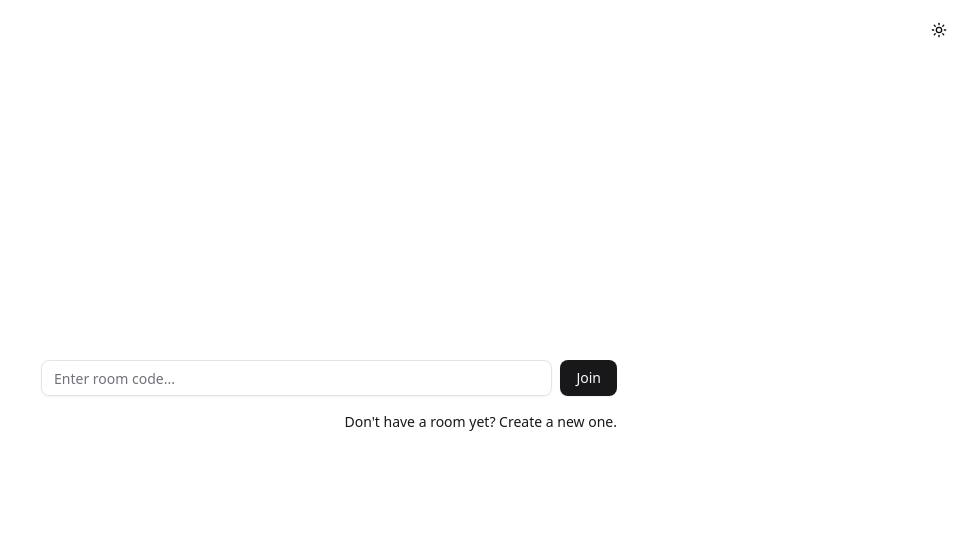
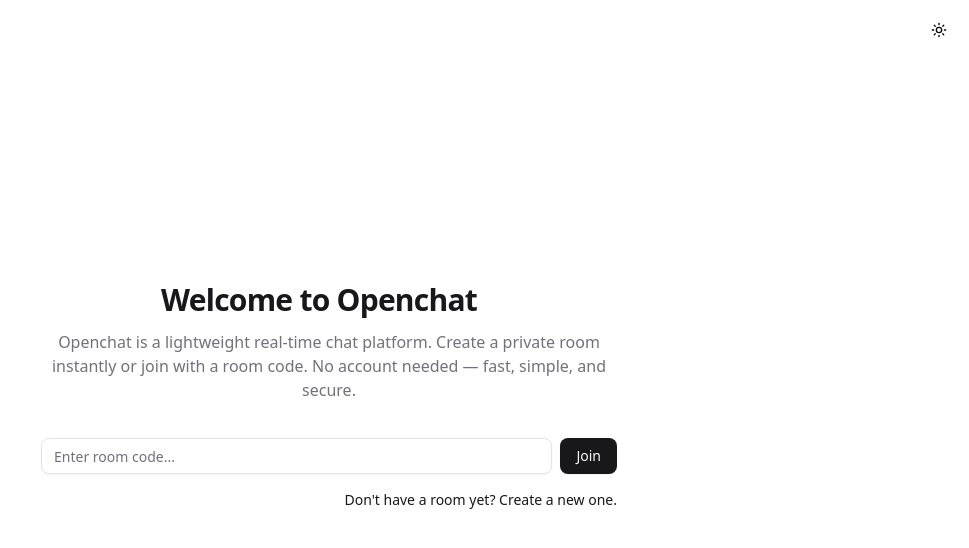
Before and after one commit to Ch3323/Openchat, a Next.js app: page / in a window 1280 px wide. Shown: the top 548 px of the page, without its empty margins (311-1280 px from the left). Built offline with nearby package versions, Linux system fonts and the light colour scheme.

Commit message:
Adding texts

```diff
--- a/package.json
+++ b/package.json
@@ -18,6 +18,7 @@
     "axios": "^1.11.0",
     "class-variance-authority": "^0.7.1",
     "clsx": "^2.1.1",
+    "gsap": "^3.13.0",
     "lucide-react": "^0.541.0",
     "next": "15.5.0",
     "next-themes": "^0.4.6",
--- a/src/app/page.tsx
+++ b/src/app/page.tsx
@@ -6,6 +6,8 @@ import JoinRoomForm from '@/components/home/joinroom';
 import { Button } from '@/components/ui/button';
 import { toast } from 'sonner';
 import { useRouter } from 'next/navigation';
+import TextType from '@/components/reactBits/texttype';
+import AnimatedContent from '@/components/reactBits/animatedContent';
 
 function Home() {
   const router = useRouter();
@@ -28,6 +30,34 @@ function Home() {
   return (
     <div className="container mx-auto flex justify-center items-center h-dvh">
       <div className="flex flex-col justify-center items-center gap-2 w-full max-w-xs px-5 sm:px-0 sm:max-w-xl">
+        <div className="mb-7">
+          <TextType
+            text={'Welcome to Openchat'}
+            typingSpeed={75}
+            pauseDuration={1500}
+            showCursor={true}
+            cursorCharacter="|"
+            className="text-2xl text-center sm:text-3xl font-bold mb-3 w-full text-primary"
+            textColors={['text-primary']}
+          />
+
+          <AnimatedContent
+            distance={20}
+            direction="vertical"
+            reverse={false}
+            duration={0.8}
+            initialOpacity={0}
+            animateOpacity
+            scale={1}
+            threshold={0.1}
+            delay={0}
+          >
+            <p className="text-sm text-center sm:text-base text-muted-foreground">
+              Openchat is a lightweight real-time chat platform. Create a private room instantly or
+              join with a room code. No account needed — fast, simple, and secure.
+            </p>
+          </AnimatedContent>
+        </div>
         <JoinRoomForm />
         <Button
           onClick={handleCreate}
--- /dev/null
+++ b/src/components/reactBits/animatedContent.tsx
@@ -0,0 +1,89 @@
+import React, { useRef, useEffect, ReactNode } from 'react';
+import { gsap } from 'gsap';
+import { ScrollTrigger } from 'gsap/ScrollTrigger';
+
+gsap.registerPlugin(ScrollTrigger);
+
+interface AnimatedContentProps {
+  children: ReactNode;
+  distance?: number;
+  direction?: 'vertical' | 'horizontal';
+  reverse?: boolean;
+  duration?: number;
+  ease?: string | ((progress: number) => number);
+  initialOpacity?: number;
+  animateOpacity?: boolean;
+  scale?: number;
+  threshold?: number;
+  delay?: number;
+  onComplete?: () => void;
+}
+
+const AnimatedContent: React.FC<AnimatedContentProps> = ({
+  children,
+  distance = 100,
+  direction = 'vertical',
+  reverse = false,
+  duration = 0.8,
+  ease = 'power3.out',
+  initialOpacity = 0,
+  animateOpacity = true,
+  scale = 1,
+  threshold = 0.1,
+  delay = 0,
+  onComplete,
+}) => {
+  const ref = useRef<HTMLDivElement>(null);
+
+  useEffect(() => {
+    const el = ref.current;
+    if (!el) return;
+
+    const axis = direction === 'horizontal' ? 'x' : 'y';
+    const offset = reverse ? -distance : distance;
+    const startPct = (1 - threshold) * 100;
+
+    gsap.set(el, {
+      [axis]: offset,
+      scale,
+      opacity: animateOpacity ? initialOpacity : 1,
+    });
+
+    gsap.to(el, {
+      [axis]: 0,
+      scale: 1,
+      opacity: 1,
+      duration,
+      ease,
+      delay,
+      onComplete,
+      scrollTrigger: {
+        trigger: el,
+        start: `top ${startPct}%`,
+        toggleActions: 'play none none none',
+        once: true,
+      },
+    });
+
+    return () => {
+      ScrollTrigger.getAll().forEach((t) => t.kill());
+      gsap.killTweensOf(el);
+    };
+  }, [
+    distance,
+    direction,
+    reverse,
+    duration,
+    ease,
+    initialOpacity,
+    animateOpacity,
+    scale,
+    threshold,
+    delay,
+    onComplete,
+  ]);
+
+  return <div ref={ref}>{children}</div>;
+};
+
+export default AnimatedContent;
--- /dev/null
+++ b/src/components/reactBits/texttype.tsx
@@ -0,0 +1,201 @@
+'use client';
+
+import {
+  ElementType,
+  useEffect,
+  useRef,
+  useState,
+  createElement,
+  useMemo,
+  useCallback,
+} from 'react';
+import { gsap } from 'gsap';
+
+interface TextTypeProps {
+  className?: string;
+  showCursor?: boolean;
+  hideCursorWhileTyping?: boolean;
+  cursorCharacter?: string | React.ReactNode;
+  cursorBlinkDuration?: number;
+  cursorClassName?: string;
+  text: string | string[];
+  as?: ElementType;
+  typingSpeed?: number;
+  initialDelay?: number;
+  pauseDuration?: number;
+  deletingSpeed?: number;
+  loop?: boolean;
+  textColors?: string[];
+  variableSpeed?: { min: number; max: number };
+  onSentenceComplete?: (sentence: string, index: number) => void;
+  startOnVisible?: boolean;
+  reverseMode?: boolean;
+}
+
+const TextType = ({
+  text,
+  as: Component = 'div',
+  typingSpeed = 50,
+  initialDelay = 0,
+  pauseDuration = 2000,
+  deletingSpeed = 30,
+  loop = true,
+  className = '',
+  showCursor = true,
+  hideCursorWhileTyping = false,
+  cursorCharacter = '|',
+  cursorClassName = '',
+  cursorBlinkDuration = 0.5,
+  textColors = [],
+  variableSpeed,
+  onSentenceComplete,
+  startOnVisible = false,
+  reverseMode = false,
+  ...props
+}: TextTypeProps & React.HTMLAttributes<HTMLElement>) => {
+  const [displayedText, setDisplayedText] = useState('');
+  const [currentCharIndex, setCurrentCharIndex] = useState(0);
+  const [isDeleting, setIsDeleting] = useState(false);
+  const [currentTextIndex, setCurrentTextIndex] = useState(0);
+  const [isVisible, setIsVisible] = useState(!startOnVisible);
+  const cursorRef = useRef<HTMLSpanElement>(null);
+  const containerRef = useRef<HTMLElement>(null);
+
+  const textArray = useMemo(() => (Array.isArray(text) ? text : [text]), [text]);
+
+  const getRandomSpeed = useCallback(() => {
+    if (!variableSpeed) return typingSpeed;
+    const { min, max } = variableSpeed;
+    return Math.random() * (max - min) + min;
+  }, [variableSpeed, typingSpeed]);
+
+  const getCurrentTextColor = () => {
+    if (textColors.length === 0) return '#ffffff';
+    return textColors[currentTextIndex % textColors.length];
+  };
+
+  useEffect(() => {
+    if (!startOnVisible || !containerRef.current) return;
+
+    const observer = new IntersectionObserver(
+      (entries) => {
+        entries.forEach((entry) => {
+          if (entry.isIntersecting) {
+            setIsVisible(true);
+          }
+        });
+      },
+      { threshold: 0.1 },
+    );
+
+    observer.observe(containerRef.current);
+    return () => observer.disconnect();
+  }, [startOnVisible]);
+
+  useEffect(() => {
+    if (showCursor && cursorRef.current) {
+      gsap.set(cursorRef.current, { opacity: 1 });
+      gsap.to(cursorRef.current, {
+        opacity: 0,
+        duration: cursorBlinkDuration,
+        repeat: -1,
+        yoyo: true,
+        ease: 'power2.inOut',
+      });
+    }
+  }, [showCursor, cursorBlinkDuration]);
+
+  useEffect(() => {
+    if (!isVisible) return;
+
+    let timeout: NodeJS.Timeout;
+
+    const currentText = textArray[currentTextIndex];
+    const processedText = reverseMode ? currentText.split('').reverse().join('') : currentText;
+
+    const executeTypingAnimation = () => {
+      if (isDeleting) {
+        if (displayedText === '') {
+          setIsDeleting(false);
+          if (currentTextIndex === textArray.length - 1 && !loop) {
+            return;
+          }
+
+          if (onSentenceComplete) {
+            onSentenceComplete(textArray[currentTextIndex], currentTextIndex);
+          }
+
+          setCurrentTextIndex((prev) => (prev + 1) % textArray.length);
+          setCurrentCharIndex(0);
+          timeout = setTimeout(() => {}, pauseDuration);
+        } else {
+          timeout = setTimeout(() => {
+            setDisplayedText((prev) => prev.slice(0, -1));
+          }, deletingSpeed);
+        }
+      } else {
+        if (currentCharIndex < processedText.length) {
+          timeout = setTimeout(
+            () => {
+              setDisplayedText((prev) => prev + processedText[currentCharIndex]);
+              setCurrentCharIndex((prev) => prev + 1);
+            },
+            variableSpeed ? getRandomSpeed() : typingSpeed,
+          );
+        } else if (textArray.length > 1) {
+          timeout = setTimeout(() => {
+            setIsDeleting(true);
+          }, pauseDuration);
+        }
+      }
+    };
+
+    if (currentCharIndex === 0 && !isDeleting && displayedText === '') {
+      timeout = setTimeout(executeTypingAnimation, initialDelay);
+    } else {
+      executeTypingAnimation();
+    }
+
+    return () => clearTimeout(timeout);
+  }, [
+    currentCharIndex,
+    displayedText,
+    isDeleting,
+    typingSpeed,
+    deletingSpeed,
+    pauseDuration,
+    textArray,
+    currentTextIndex,
+    loop,
+    initialDelay,
+    isVisible,
+    reverseMode,
+    variableSpeed,
+    onSentenceComplete,
+  ]);
+
+  const shouldHideCursor =
+    hideCursorWhileTyping && (currentCharIndex < textArray[currentTextIndex].length || isDeleting);
+
+  return createElement(
+    Component,
+    {
+      ref: containerRef,
+      className: `inline-block whitespace-pre-wrap tracking-tight ${className}`,
+      ...props,
+    },
+    <span className="inline" style={{ color: getCurrentTextColor() }}>
+      {displayedText}
+    </span>,
+    showCursor && (
+      <span
+        ref={cursorRef}
+        className={`ml-1 inline-block opacity-100 ${shouldHideCursor ? 'hidden' : ''} ${cursorClassName}`}
+      >
+        {cursorCharacter}
+      </span>
+    ),
+  );
+};
+
+export default TextType;
```
Also changed, not shown: 1 other file (tests, documents, lock files or other folders).
